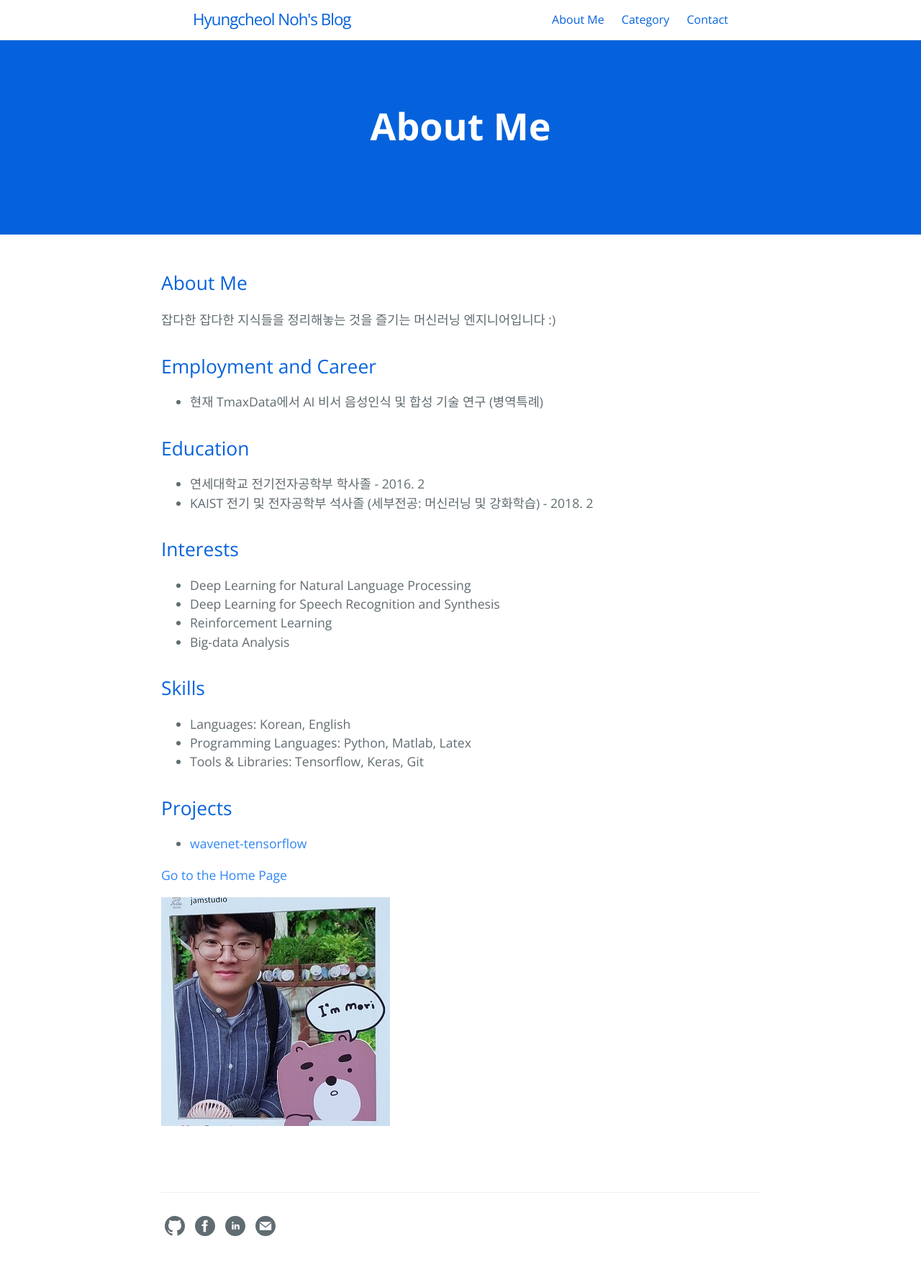
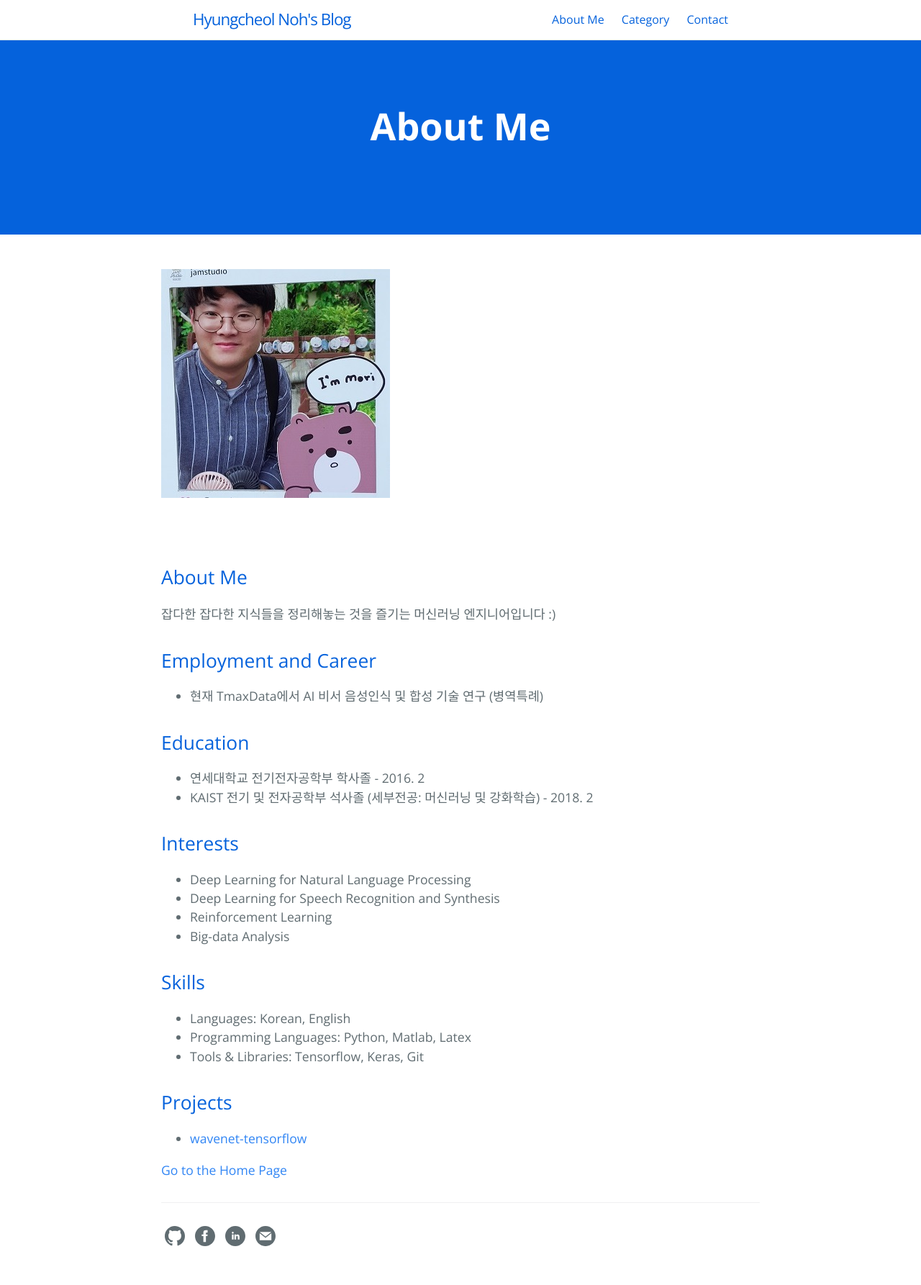
Before and after one commit to hcnoh/hcnoh.github.io, a Jekyll site: the page built from about.md, in a window 1280 px wide. Shown: the whole page at 72% size. Built offline with Jekyll 4.4.1, drawn with Linux system fonts in a browser that asks for light colours.

Commit message:
Update about.html

```diff
--- a/_layouts/about.html
+++ b/_layouts/about.html
@@ -3,11 +3,12 @@ layout: default
 ---
 
 <div>
-  {{ content }}
 
   <img itemprop="image" class="img-rounded" src="/assets/img/blog-author.jpg" alt="Hyungcheol Noh">
   <br>
   <br>
   <br>
 
+  {{ content }}
+
 </div>
```
